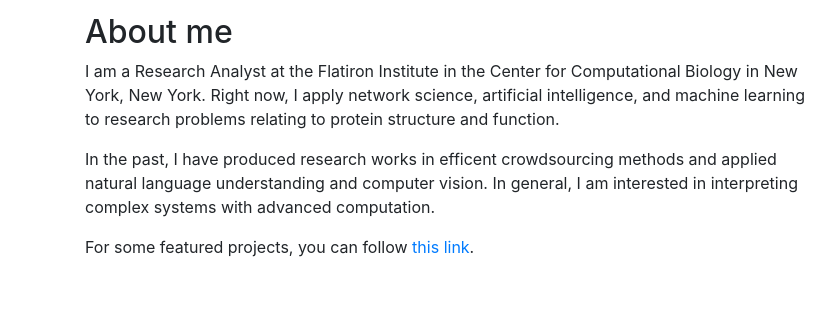
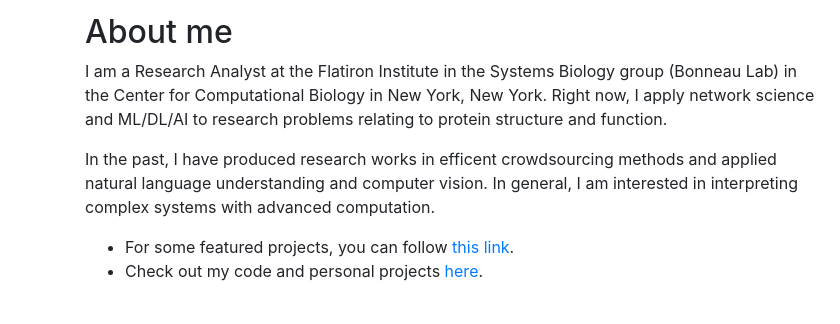
Before and after one commit to danielberenberg/danielberenberg.github.io, a plain HTML site: page index.html in a window 1280 px wide. Shown: the part 314-638 px from the top of the page, 0-840 px from the left. Drawn offline with nearby package versions, Linux system fonts and the light colour scheme; grey boxes are pictures that could not be loaded.

Commit message:
add github link

```diff
--- a/index.html
+++ b/index.html
@@ -31,15 +31,21 @@
             <div class="col-lg-8">
                 <h2>About me</h2>
                 <p>
-                I am a Research Analyst at the Flatiron Institute in the Center for Computational Biology
-                in New York, New York. Right now, I apply network science, artificial intelligence, and machine learning to
+                I am a Research Analyst at the Flatiron Institute in the Systems Biology group (Bonneau Lab) in the Center for Computational Biology
+                in New York, New York. Right now, I apply network science and ML/DL/AI to
                 research problems relating to protein structure and function.
                 </p><p>
                 In the past, I have produced research works
                 in efficent crowdsourcing methods and applied natural language understanding and computer vision.
                 In general, I am interested in interpreting complex systems with advanced computation.
                 </p>
-                <p>For some featured projects, you can follow <a href="projects.html">this link</a>.</p>
+                <p>
+                 <ul>
+                     <li>For some featured projects, you can follow <a href="projects.html">this link</a>.</li>
+                     <li>Check out my code and personal projects <a href="https://www.github.com/danielberenberg">here</a>.</li>
+
+                 </ul>
+                </p>
             </div>
             <div class="col-lg-4">
                 <img src="assets/imgs/me_hiking.jpg">
```
